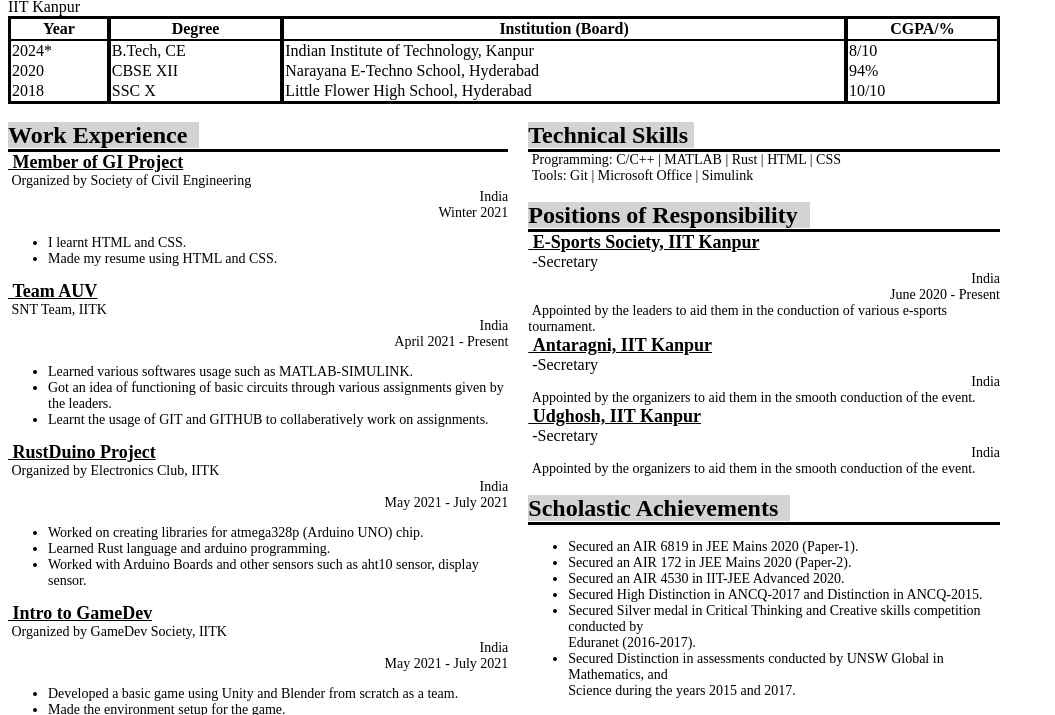
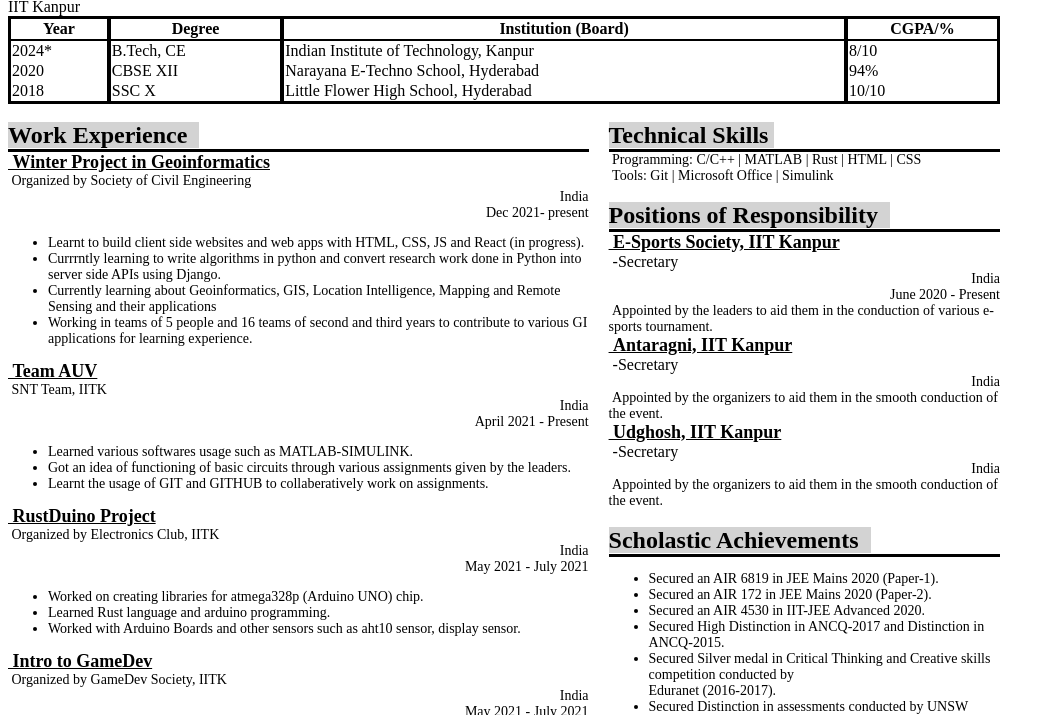
Before and after one commit to ayush4602/Resume, a plain HTML site: page index.html in a window 1280 px wide. Shown: the part 80-795 px from the top of the page, without its empty margins (0-1055 px from the left). Drawn offline with Linux system fonts and the light colour scheme.

Commit message:
Update index.html

```diff
--- a/index.html
+++ b/index.html
@@ -184,18 +184,20 @@
                 <div class="sectionHeading">
                     <mark> Work Experience &nbsp;</mark>
                 </div>
-                <div class="headingContent">&nbsp;Member of GI Project
+                <div class="headingContent">&nbsp;Winter Project in Geoinformatics
                 </div>
                 <div class="subheadingContent">&nbsp;Organized by Society of Civil Engineering
                 </div>
                 <div class="contentLocation">India
                 </div>
-                <div class="contentTime">Winter 2021
+                <div class="contentTime">Dec 2021- present
                 </div>
                 <div class="contentText">
                     <ul>
-                        <li>I learnt HTML and CSS.</li>
-                        <li>Made my resume using HTML and CSS.</li>
+                        <li>Learnt to build client side websites and web apps with HTML, CSS, JS and React (in progress).</li>
+                        <li>Currrntly learning to write algorithms in python and convert research work done in Python into server side APIs using Django.</li>
+                        <li>Currently learning about Geoinformatics, GIS, Location Intelligence, Mapping and Remote Sensing and their applications</li>
+                        <li>Working in teams of 5 people and 16 teams of second and third years to contribute to various GI applications for learning experience.</li>
                     </ul>
                 </div>
             </div>
```
